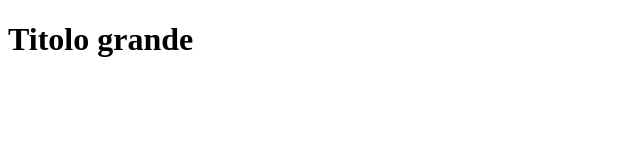
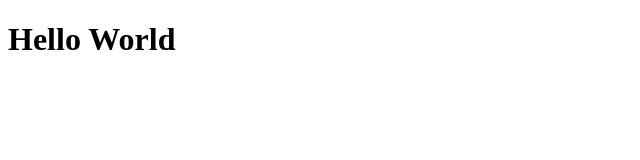
Before and after one commit to GiuseppeLiGioi/htmlcss-hello, a plain HTML site: page index.html in a window 1280 px wide. Shown: the whole page, without its empty margins (0-640 px from the left). Drawn offline with Linux system fonts and the light colour scheme.

Commit message:
add: Hello world, fine es.

```diff
--- a/index.html
+++ b/index.html
@@ -7,7 +7,7 @@
 </head>
 
 <body>
-    <h1>Titolo grande</h1>
+    <h1>Hello World</h1>
 
 </body>
 
```
